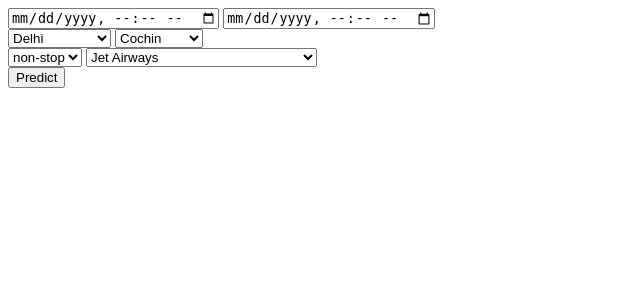
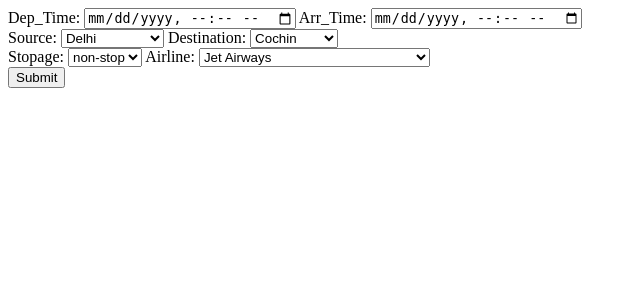
Before and after one commit to suryatejak969/Flight_fare_price_prediction_project_end_to_end, a Flask app: page / in a window 1280 px wide. Shown: the top 300 px of the page, without its empty margins (0-640 px from the left). Run offline with Flask 2, Linux system fonts and the light colour scheme; parts of the project's set-up code (start-up, migrations or seed data) failed here and were passed over.

Commit message:
Update home.html

```diff
--- a/templates/home.html
+++ b/templates/home.html
@@ -8,11 +8,14 @@
         <form action='/predict' method="post">
 
             <div>
+                <label for="Dep_Time">Dep_Time:</label>
                 <input type="datetime-local" name="Dep_Time" id="Dep_Time" required="required"/>
+                <label for="Arr_Time">Arr_Time:</label>
                 <input type="datetime-local" name="Arr_Time" id="Arr_Time" required="required">
             </div>
 
             <div>
+                <label for="Source">Source:</label>
                 <select id="Source" name="Source">
                     <option value="Delhi">Delhi</option>
                     <option value="Kolkata">Kolkata</option>
@@ -20,6 +23,7 @@
                     <option value="Mumbai">Mumbai</option>
                     <option value="Chennai">DeChennailhi</option>
                 </select>
+                <label for="Destination">Destination:</label>
                 <select id="Destination" name="Destination">
                     <option value="Cochin">Cochin</option>
                     <option value="Banglore">Banglore</option>
@@ -31,6 +35,7 @@
             </div>
 
             <div>
+                <label for="Stopage">Stopage:</label>
                 <select id="Stopage" name="Stopage">
                     <option value="non-stop">non-stop</option>
                     <option value="1 stop">1 stop</option>
@@ -38,6 +43,7 @@
                     <option value="3 stops">3 stops</option>
                     <option value="4 stops">4 stops</option>
                 </select>
+                <label for="Airline">Airline:</label>
                 <select id="Airline" name="Airline">
                     <option value="Jet Airways">Jet Airways</option>
                     <option value="IndiGo">IndiGo</option>
@@ -55,7 +61,7 @@
             </div>
 
             <div>
-                <button type="submit">Predict</button>
+                <button type="submit">Submit</button>
             </div>
 
         </form>
```
